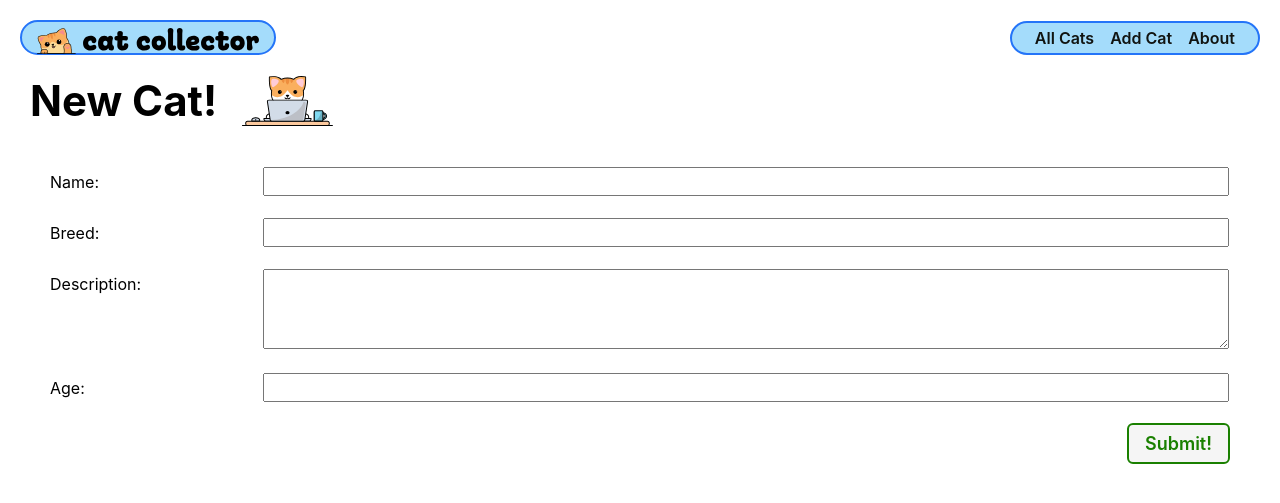
After one commit to galichinsky/catcollector, a Django app: page /cats/create/ in a window 1280 px wide. The commit adds this page. Shown: the top 503 px of the page. Run offline with Django 5.2, Linux system fonts and the light colour scheme.

Commit message:
add create functionality

```diff
--- a/main_app/models.py
+++ b/main_app/models.py
@@ -1,4 +1,5 @@
 from django.db import models
+from django.urls import reverse
 
 # Create your models here.
 class Cat(models.Model):
@@ -9,3 +10,6 @@ class Cat(models.Model):
 
   def __str__(self):
     return f'{self.name} ({self.id})'
+
+  def get_absolute_url(self):
+    return reverse('cat-detail', kwargs={'cat_id': self.id})
--- /dev/null
+++ b/main_app/static/css/form.css
@@ -0,0 +1,39 @@
+.form-container {
+  display: flex;
+  flex-direction: column;
+  width: 100%;
+}
+
+table {
+  padding: 0 40px;
+  width: 100%;
+  border-spacing: 0 20px;
+}
+
+th {
+  text-align: left;
+  padding: 6px 20px 0 0;
+  font-weight: normal;
+  vertical-align: top;
+  font-size: var(--font-reg);
+}
+
+td {
+  max-width: 60%;
+}
+
+td > * {
+  width: 100%;
+  padding: 2px 4px;
+  font-size: var(--font-l);
+}
+
+td > textarea {
+  height: calc(4 * var(--font-l) + 8px);
+  font-family: inherit;
+}
+
+.btn {
+  align-self: flex-end;
+  margin-right: 40px;
+}
--- a/main_app/templates/base.html
+++ b/main_app/templates/base.html
@@ -28,6 +28,7 @@
       <nav>
         <ul>
           <li><a href="{% url 'cat-index' %}">All Cats</a></li>
+          <li><a href="{% url 'cat-create' %}">Add Cat</a></li>
           <li><a href="{% url 'about' %}">About</a></li>
         </ul>
       </nav>
--- /dev/null
+++ b/main_app/templates/main_app/cat_form.html
@@ -0,0 +1,18 @@
+{% extends 'base.html' %} {% load static %} {% block head %}
+<link rel="stylesheet" href="{% static 'css/form.css' %}" />
+{% endblock %} {% block content %}
+
+<div class="page-header">
+  <h1>New Cat!</h1>
+  <img src="{% static 'images/nerd-cat.svg' %}" alt="A cat using a computer" />
+</div>
+
+<form action="" method="POST" class="form-container">
+  {% csrf_token %}
+  <table>
+    {{ form.as_table }}
+  </table>
+  <button type="submit" class="btn submit">Submit!</button>
+</form>
+
+{% endblock %}
--- a/main_app/urls.py
+++ b/main_app/urls.py
@@ -6,4 +6,5 @@ urlpatterns = [
   path('about/', views.about, name='about'),
   path('cats/', views.cat_index, name='cat-index'),
   path('cats/<int:cat_id>/', views.cat_detail, name='cat-detail'),
+  path('cats/create/', views.CatCreate.as_view(), name='cat-create'),
 ]
--- a/main_app/views.py
+++ b/main_app/views.py
@@ -1,4 +1,5 @@
 from django.shortcuts import render
+from django.views.generic.edit import CreateView
 from .models import Cat
 
 # Create your views here.
@@ -15,3 +16,8 @@ def cat_index(request):
 def cat_detail(request, cat_id):
   cat = Cat.objects.get(id=cat_id)
   return render(request, 'cats/detail.html', { 'cat': cat })
+
+class CatCreate(CreateView):
+  model = Cat
+  fields = '__all__'
+  # success_url = '/cats/{id}' # Redirect to the detail page for the cat that was just created
```
